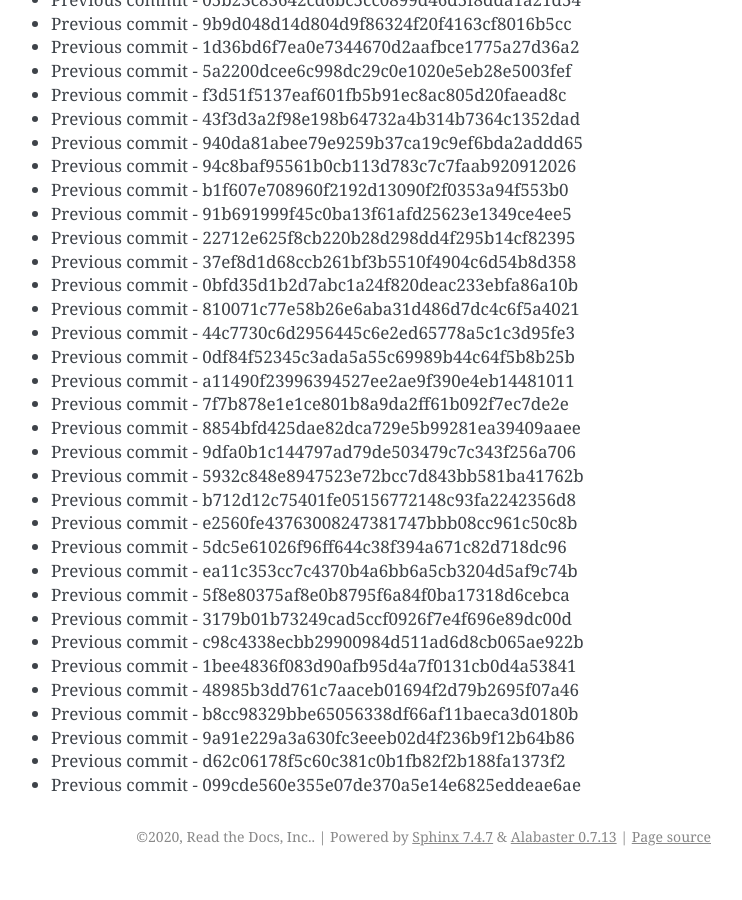
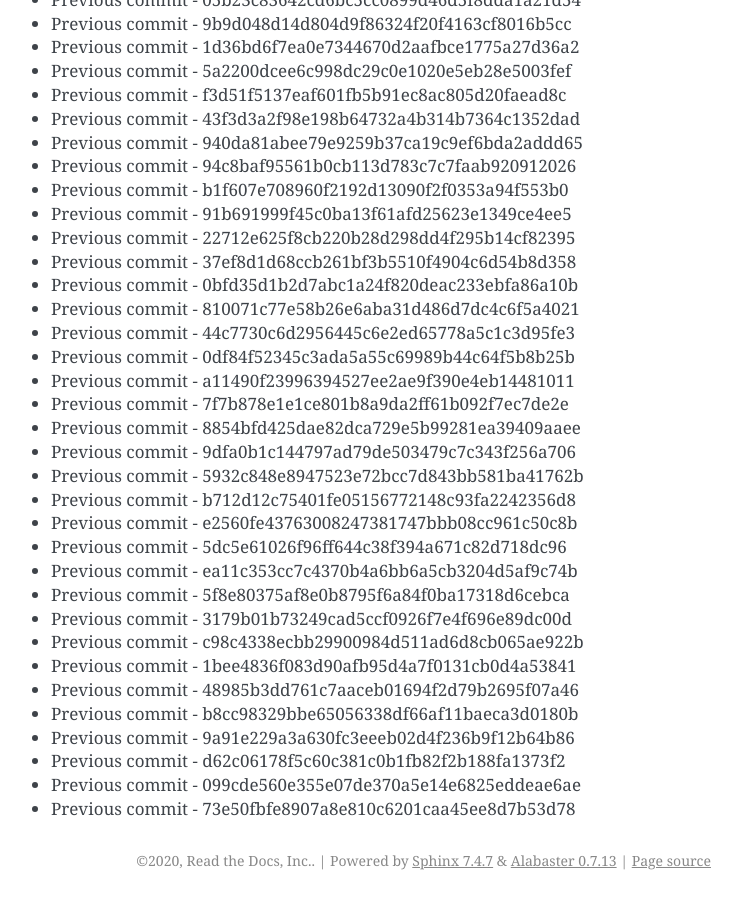
Before and after one commit to readthedocs/rtd-git-stresstest, a Sphinx documentation site: the page built from docs/updates.rst, in a window 1280 px wide and 900 px high, scrolled down 81922 px. Shown: the whole window, without its empty margins (399-1141 px from the left). Built offline with Sphinx 7.4.7, drawn with Linux system fonts in a browser that asks for light colours; before the commit the page ends 82798 px from its top, so only the background shows below that.

Commit message:
Generating commit from previous: 73e50fbfe8907a8e810c6201caa45ee8d7b53d78

```diff
--- a/docs/updates.rst
+++ b/docs/updates.rst
@@ -3474,3 +3474,4 @@ It can be tested for any performance characteristics.
 * Previous commit - 9a91e229a3a630fc3eeeb02d4f236b9f12b64b86
 * Previous commit - d62c06178f5c60c381c0b1fb82f2b188fa1373f2
 * Previous commit - 099cde560e355e07de370a5e14e6825eddeae6ae
+* Previous commit - 73e50fbfe8907a8e810c6201caa45ee8d7b53d78
```
